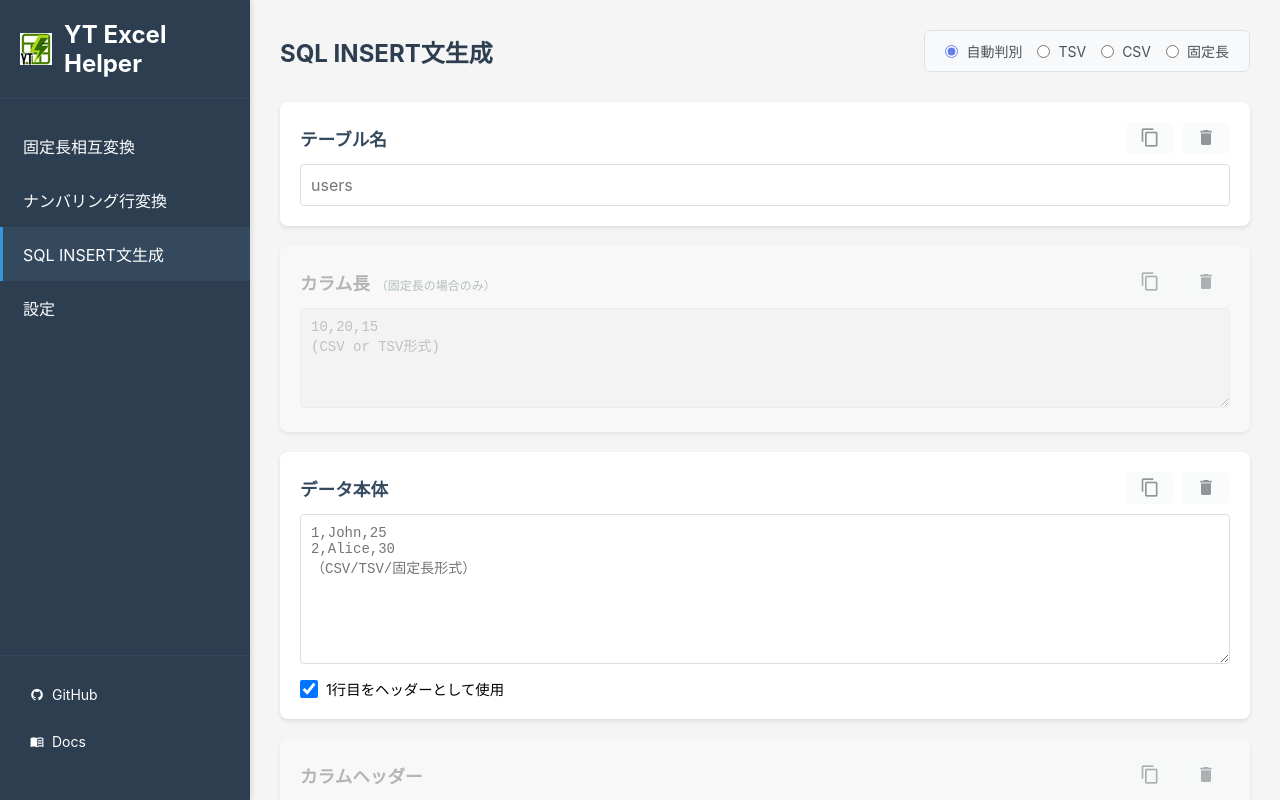
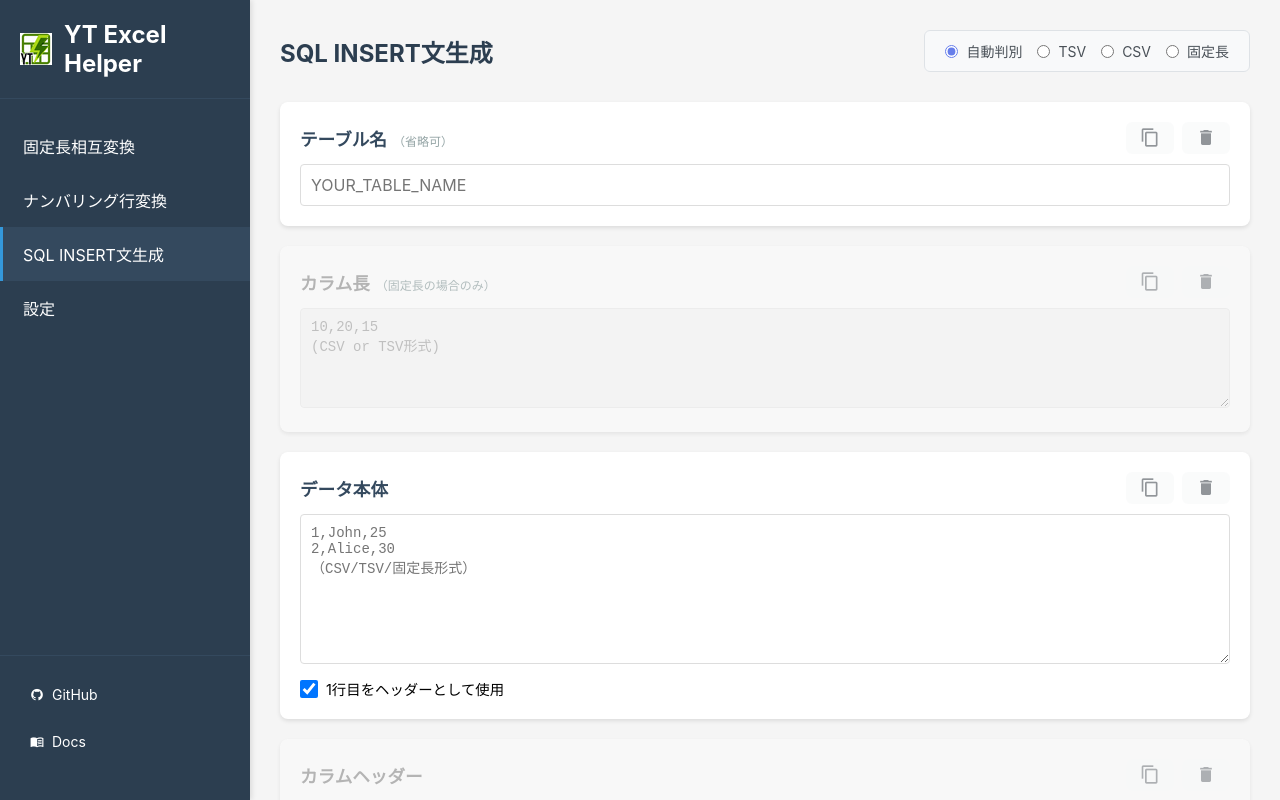
Before and after one commit to TomoTom0/excel-helper, a Vue app: page /#/sql-insert in a window 1280 px wide. Built offline with nearby package versions, Linux system fonts and the light colour scheme.

Commit message:
UX: テーブル名が空の場合はYOUR_TABLE_NAMEをデフォルト値として使用
- テーブル名が空白の場合は'YOUR_TABLE_NAME'でSQL生成
- placeholderも'YOUR_TABLE_NAME'に変更
- テーブル名入力欄を省略可に変更

```diff
--- a/src/views/SqlInsertGenerator.vue
+++ b/src/views/SqlInsertGenerator.vue
@@ -66,9 +66,6 @@ const parseInputData = (data: string): string[][] | false => {
 const convert = () => {
   convertLoading.value = true
   try {
-    if (!tableName.value.trim()) {
-      throw new Error('テーブル名が入力されていません')
-    }
     if (!dataBody.value.trim()) {
       throw new Error('データが空です')
     }
@@ -107,6 +104,9 @@ const convert = () => {
       ? parseColumnOptions(columnOptions.value)
       : undefined
 
+    // テーブル名（空の場合はデフォルト値）
+    const finalTableName = tableName.value.trim() || 'YOUR_TABLE_NAME'
+
     // INSERT文生成
     const inputType = delimiterType.value === 'fixed' ? '固定長' :
                      getDelimiter(dataBody.value, delimiterType.value) === '\t' ? 'TSV' : 'CSV'
@@ -114,7 +114,7 @@ const convert = () => {
     conversionType.value = `${inputType} → SQL INSERT (${outputType})`
 
     result.value = generateInsertStatements(
-      tableName.value,
+      finalTableName,
       columns,
       dataRows,
       insertFormat.value,
@@ -155,7 +155,7 @@ const downloadResult = () => {
 }
 
 const resultPlaceholder = computed(() => {
-  return `INSERT INTO table_name (\`id\`, \`name\`, \`age\`) VALUES (1, 'John', 25);\nINSERT INTO table_name (\`id\`, \`name\`, \`age\`) VALUES (2, 'Alice', 30);\n(変換結果がここに表示されます)`
+  return `INSERT INTO \`YOUR_TABLE_NAME\` (\`id\`, \`name\`, \`age\`) VALUES (1, 'John', 25);\nINSERT INTO \`YOUR_TABLE_NAME\` (\`id\`, \`name\`, \`age\`) VALUES (2, 'Alice', 30);\n(変換結果がここに表示されます)`
 })
 </script>
 
@@ -185,7 +185,7 @@ const resultPlaceholder = computed(() => {
 
     <div class="input-section input-section-inline">
       <div class="input-header">
-        <h3>テーブル名</h3>
+        <h3>テーブル名<span class="optional">（省略可）</span></h3>
         <div class="input-actions">
           <button
             class="btn btn-icon-small"
@@ -208,7 +208,7 @@ const resultPlaceholder = computed(() => {
       <input
         type="text"
         v-model="tableName"
-        placeholder="users"
+        placeholder="YOUR_TABLE_NAME"
         class="table-name-input"
       />
     </div>
```
